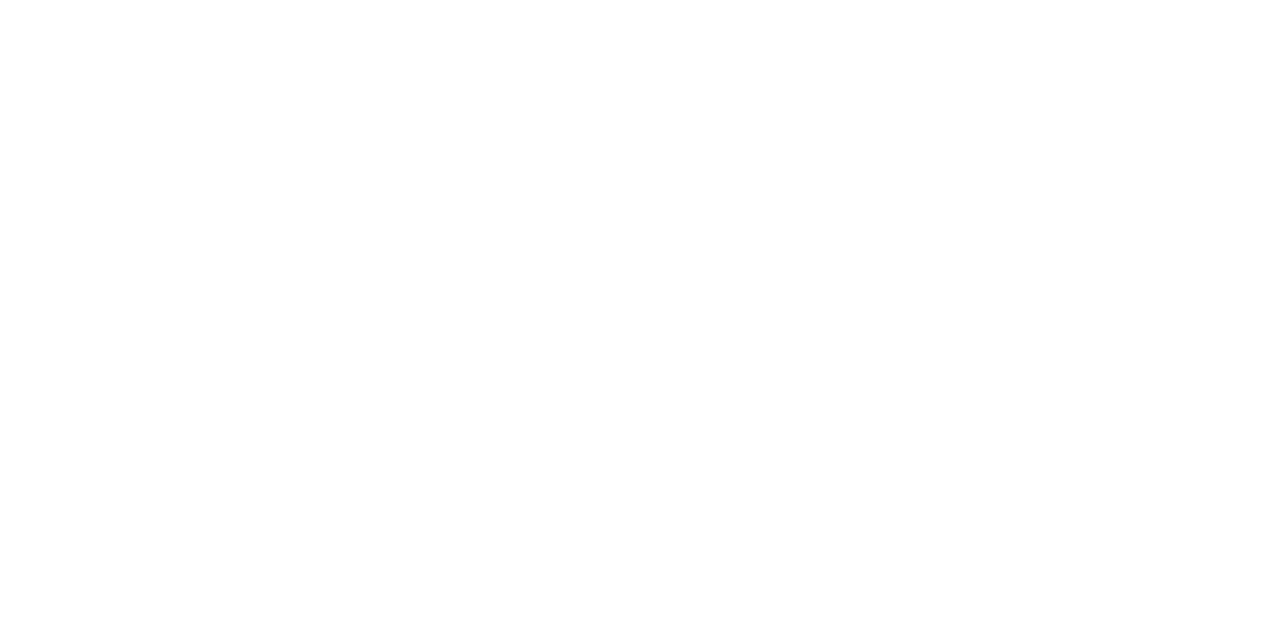
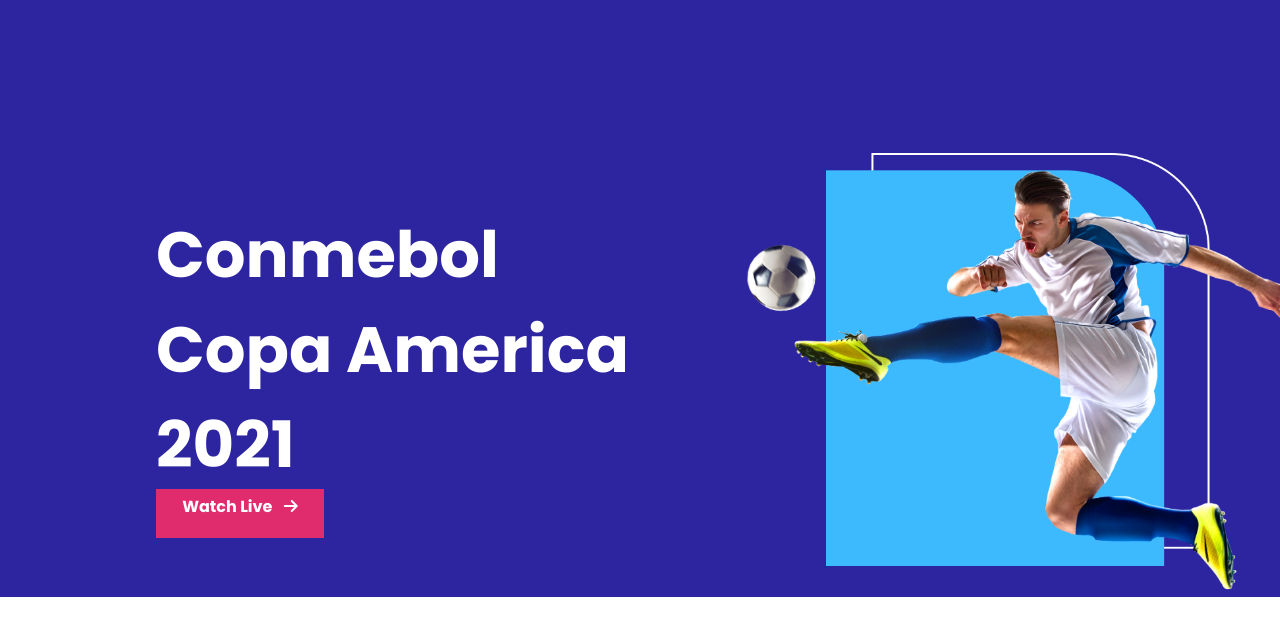
Before and after one commit to munirulazam/Football_Madness, a plain HTML site: page index.html in a window 1280 px wide. Drawn offline with Linux system fonts and the light colour scheme.

Commit message:
header-section

```diff
--- a/index.html
+++ b/index.html
@@ -6,28 +6,55 @@
     <meta name="viewport" content="width=device-width, initial-scale=1.0">
     <title>Football Madness</title>
     <link rel="stylesheet" href="styles/style.css">
+    <script src="https://kit.fontawesome.com/5d9aa141e3.js" crossorigin="anonymous"></script>
 </head>
 <body>
 
+
     <!-- HEADER MENU -->
 
-    <menu>
-        <nav>
 
-        </nav>
-    </menu>
+        <!-- <menu>
+            <nav class="menu-bar">
+                <a href="#">Home</a>
+                <a href="#">Clubs</a>
+                <a href="#">World Cup 2023</a>
+                <a href="#">Upcoming Matches</a>
+                <a href="#">Contact</a>
 
-    <!-- HEADER -->
+                <i class="fas fa-sign-in-alt"></i>
+            </nav>
+        </menu> -->
 
-    <header>
 
-    </header>
+        <!-- HEADER -->
+
+        <header class="header-main">
+            <div class="header-text">
+                <h1>Conmebol <br> Copa America 2021</h1>
+                <a class="button-1" href="#">Watch Live <i class="fas fa-arrow-right"></i></a>
+            </div>
+            <div class="header-image">
+                <img src="images/banner.png" alt="">
+            </div>
+
+        </header>
+
+
+
+
 
     <!-- BLOGS -->
 
     <article>
 
     </article>
+
+    <!-- EXTRA SECTION -->
+
+    <section class="highlights">
+
+    </section>
 
     <!-- FOOTER -->
 
--- a/styles/style.css
+++ b/styles/style.css
@@ -0,0 +1,84 @@
+
+/* fonts */
+
+@import url('https://fonts.googleapis.com/css2?family=Poppins:wght@700&display=swap');
+
+
+
+*{
+    margin: 0;
+    padding: 0;
+}
+
+/* header main styles */
+
+/* .menu-bar{
+    width: 1160px;
+    height: 44px;
+} */
+
+.header-main{
+    background-color: #2D25A0;
+    display: grid;
+    grid-template-columns: repeat(2, 1fr);
+    width: 100%;
+}
+
+.header-text{
+    display: flex;
+    flex-direction: column;
+    margin-left: 156px;
+
+}
+.button-1{
+    background-color: #e02c6d;
+    width: 168px;
+    height: 44px;
+    text-decoration: none;
+    color: white;
+    padding-top: 5px;
+    margin-top: 42px;
+    text-align: center;
+    font-family: Poppins;
+    font-weight: 700;
+    font-size: 16px;
+
+}
+
+.fas{
+    margin-left: 8px;
+}
+
+
+/* .header-section nav{
+    margin-top: 42px;
+    margin-left: 156px;
+    height: 44px;
+} */
+
+/* .header-section a{
+    margin-left: 5px;
+} */
+
+.header-text h1{
+    font-family: Poppins;
+    font-weight: 700;
+    font-size: 64px;
+    color: white;
+    width: 485px;
+    height: 240px;
+    margin-top: 207px;
+
+
+}
+
+.header-main img{
+
+    width: 550px;
+    height: 440px;
+    margin-top: 153px;
+    margin-left: 102px;
+
+    /* ANIMATION */
+
+}
```
